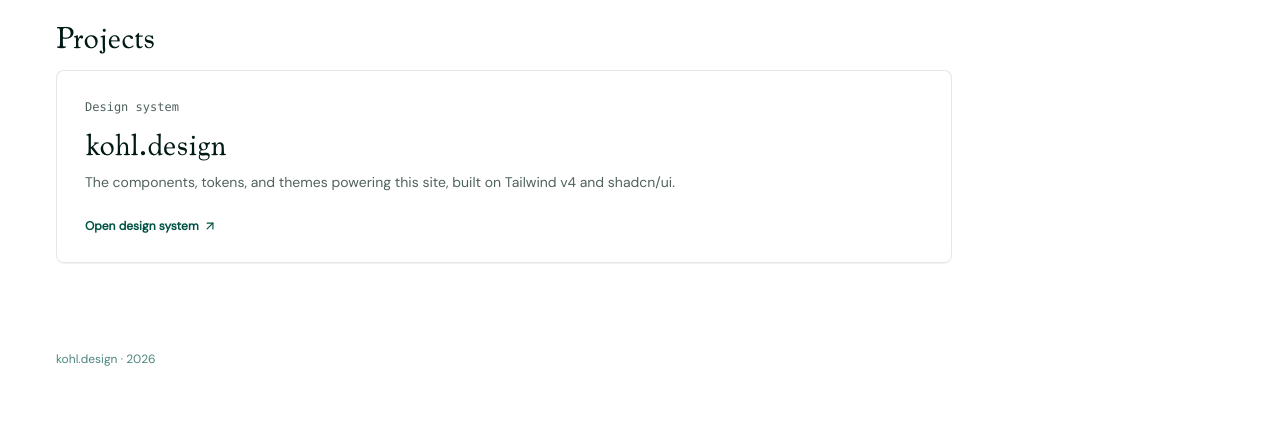
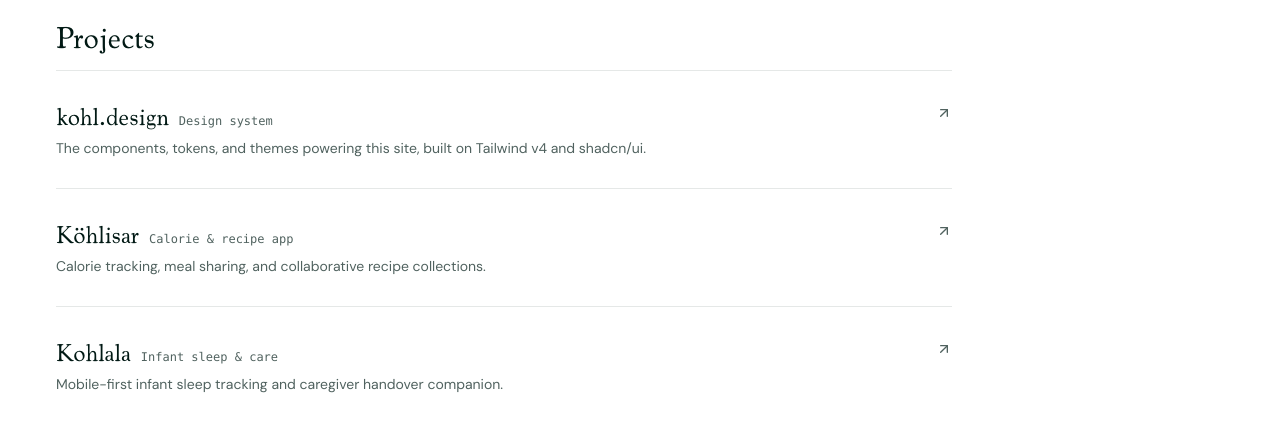
Before and after one commit to bergets/kohl-design, a Next.js app: page /projects in a window 1280 px wide. Shown: the part 516-952 px from the top of the page. Built offline with nearby package versions, Linux system fonts and the light colour scheme.

Commit message:
feat(projects): add Köhlisar and Kohlala to side projects

```diff
--- a/app/projects/page.tsx
+++ b/app/projects/page.tsx
@@ -18,7 +18,26 @@ const PROJECTS = [
     description:
       "The components, tokens, and themes powering this site, built on Tailwind v4 and shadcn/ui.",
     href: "/design-system",
+    external: false,
     actionText: "Open design system",
+  },
+  {
+    title: "Köhlisar",
+    meta: "Calorie & recipe app",
+    description:
+      "Calorie tracking, meal sharing, and collaborative recipe collections.",
+    href: "https://kohlisar.vercel.app/",
+    external: true,
+    actionText: "Open Köhlisar",
+  },
+  {
+    title: "Kohlala",
+    meta: "Infant sleep & care",
+    description:
+      "Mobile-first infant sleep tracking and caregiver handover companion.",
+    href: "https://nanny-agent-dun.vercel.app/",
+    external: true,
+    actionText: "Open Kohlala",
   },
 ];
 
@@ -78,31 +97,46 @@ export default function ProjectsPage() {
             <h2 className={`${cooper.className} text-2xl sm:text-3xl font-normal text-pine-900 dark:text-white`}>
               Projects
             </h2>
-            <div className="w-full grid grid-cols-1 gap-4 sm:gap-6">
-              {PROJECTS.map((project) => (
-                <Link
-                  key={project.title}
-                  href={project.href}
-                  className="group p-6 sm:p-7 rounded-[var(--radius)] border border-pine-800/10 dark:border-[#3B7D6F]/30 bg-white/60 dark:bg-black/20 backdrop-blur-sm space-y-4 shadow-2xs hover:border-primary/50 dark:hover:border-[#A8E3D2]/50 hover:bg-white/80 dark:hover:bg-black/40 transition-all flex flex-col justify-between"
-                >
-                  <div className="space-y-2.5">
-                    <p className="font-mono text-xs text-muted-foreground">
-                      {project.meta}
-                    </p>
-                    <h3 className={`${cooper.className} text-2xl sm:text-3xl font-normal text-pine-900 dark:text-white group-hover:text-primary dark:group-hover:text-[#FCD3D6] transition-colors`}>
+            <div className="border-t border-pine-800/10 dark:border-[#3B7D6F]/25 divide-y divide-pine-800/10 dark:divide-[#3B7D6F]/25">
+              {PROJECTS.map((project) => {
+                const content = (
+                  <>
+                    <div className="space-y-1.5">
+                      <div className="flex items-baseline gap-2.5 flex-wrap">
+                        <h3 className={`${cooper.className} text-xl sm:text-2xl font-normal text-pine-900 dark:text-white group-hover:text-primary dark:group-hover:text-[#FCD3D6] transition-colors`}>
                           {project.title}
                         </h3>
-                    <p className="text-sm text-muted-foreground leading-relaxed">
+                        <span className="font-mono text-xs text-muted-foreground">
+                          {project.meta}
+                        </span>
+                      </div>
+                      <p className="text-sm text-muted-foreground leading-relaxed max-w-2xl">
                         {project.description}
                       </p>
                     </div>
+                    <ArrowUpRight className="size-4 text-muted-foreground group-hover:text-primary dark:group-hover:text-[#A8E3D2] transition-transform group-hover:translate-x-0.5 group-hover:-translate-y-0.5 shrink-0 mt-1.5" />
+                  </>
+                );
 
-                  <div className="pt-2 flex items-center gap-1 text-xs font-semibold text-primary dark:text-[#A8E3D2]">
-                    <span>{project.actionText}</span>
-                    <ArrowUpRight className="size-3.5 transition-transform group-hover:translate-x-0.5 group-hover:-translate-y-0.5" />
-                  </div>
+                const rowClassName =
+                  "group flex items-start justify-between gap-4 py-6 sm:py-7 hover:pl-2 transition-all duration-200 focus-visible:outline-none focus-visible:ring-2 focus-visible:ring-ring";
+
+                return project.external ? (
+                  <a
+                    key={project.title}
+                    href={project.href}
+                    target="_blank"
+                    rel="noopener noreferrer"
+                    className={rowClassName}
+                  >
+                    {content}
+                  </a>
+                ) : (
+                  <Link key={project.title} href={project.href} className={rowClassName}>
+                    {content}
                   </Link>
-              ))}
+                );
+              })}
             </div>
           </section>
         </div>
```
Lines whose indentation alone changed are shown as unchanged.
